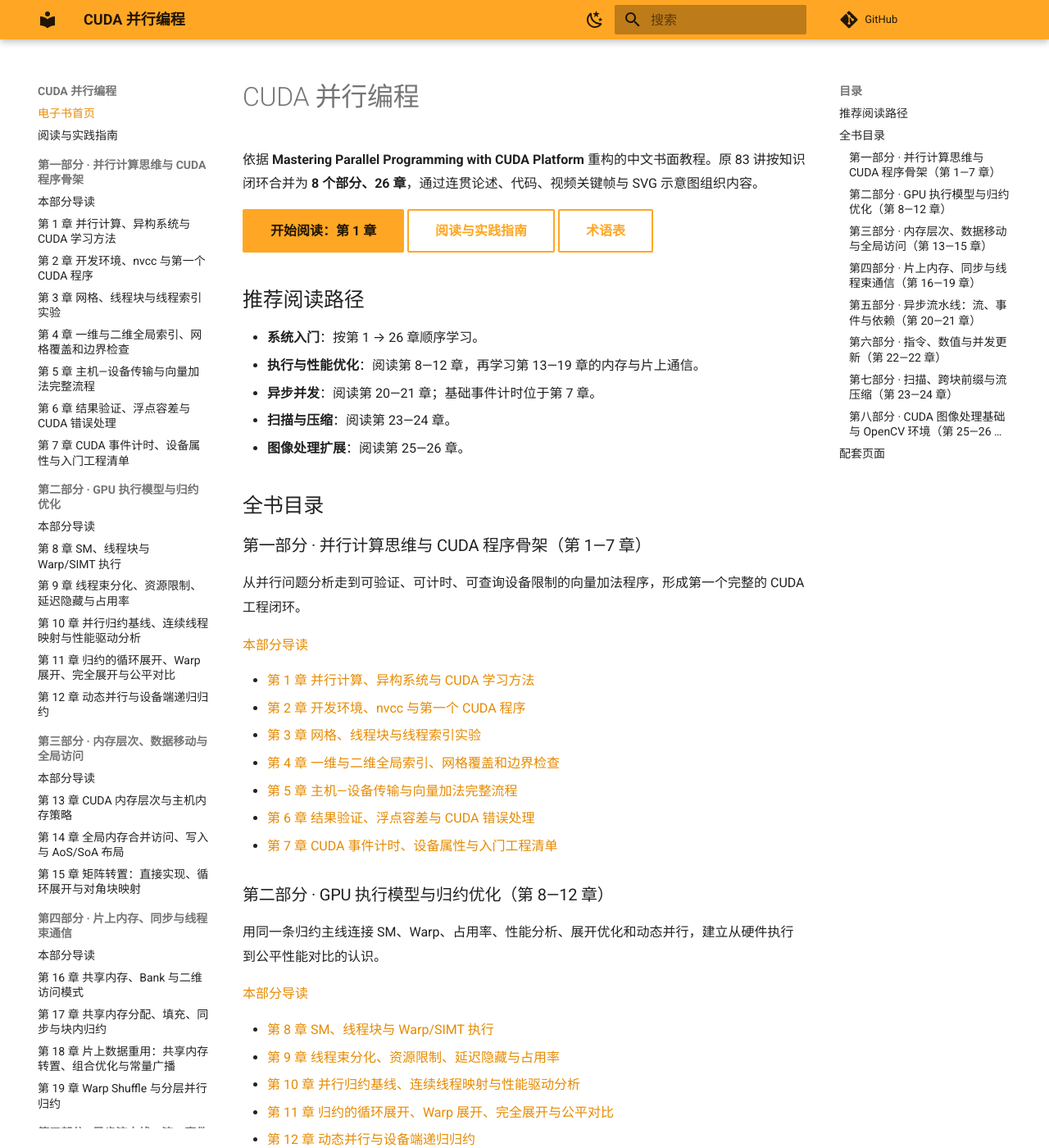
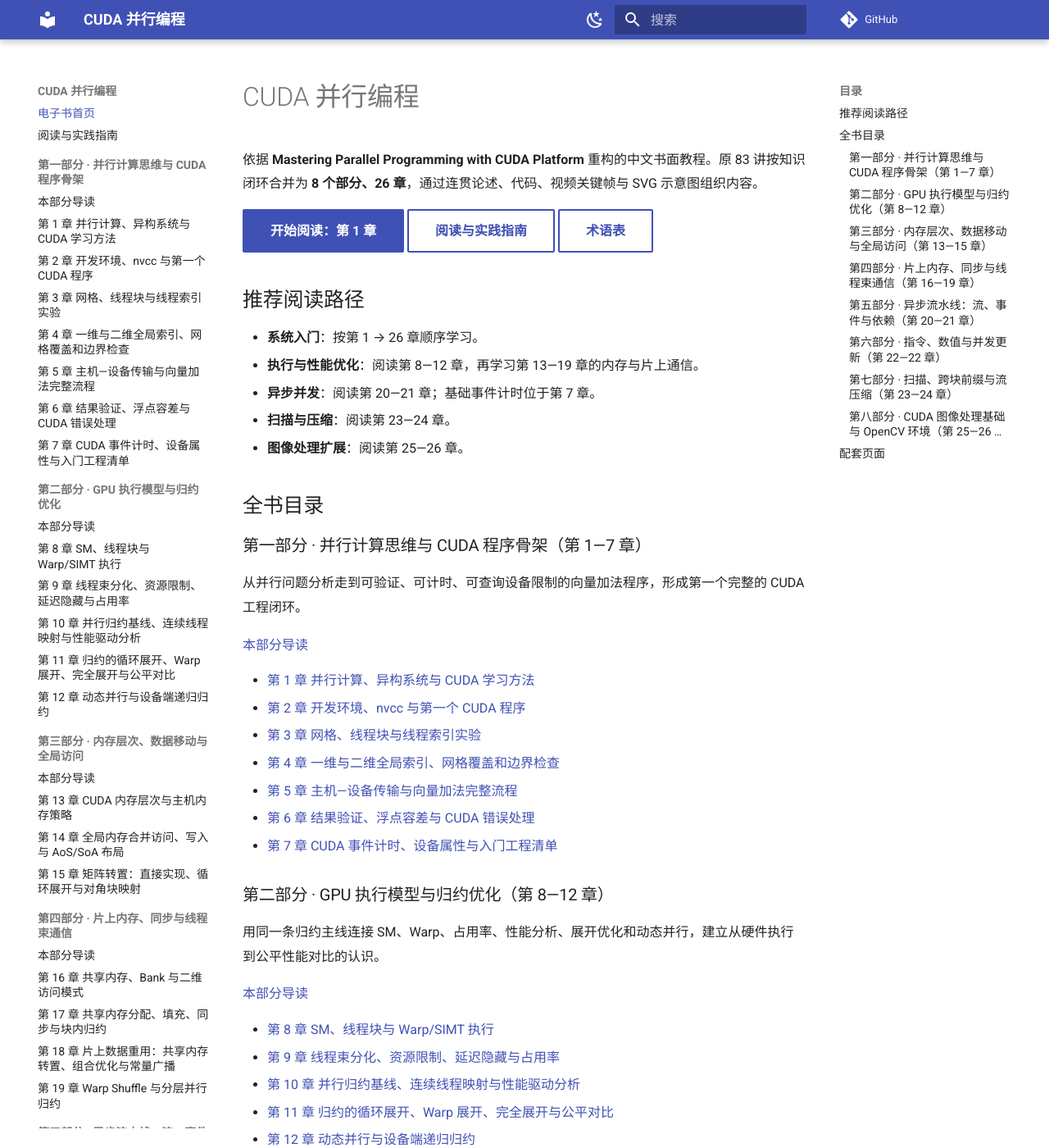
Before and after one commit to zhaojiew10/cuda-parallel-programming-ebook, an MkDocs documentation site: the page built from docs/index.md, in a window 1280 px wide and 1400 px high. Shown: the whole window at 82% size. Built offline with MkDocs 1.6.1 and Material for MkDocs 9.7.7, drawn with Linux system fonts in a browser that asks for light colours; comment, search, counter and statistics services are not loaded.

Commit message:
恢复 Material 官方默认配色

```diff
--- a/docs/resources/style.css
+++ b/docs/resources/style.css
@@ -25,33 +25,6 @@
   font-size: 0.82rem;
 }
 
-/* Warm syntax colors for light and dark code blocks. */
-[data-md-color-scheme="default"] {
-  --md-code-bg-color: #fff8e1;
-  --md-code-fg-color: #3e2723;
-  --md-code-hl-color: #ffe0b2;
-  --md-code-hl-keyword-color: #bf360c;
-  --md-code-hl-function-color: #1565c0;
-  --md-code-hl-string-color: #2e7d32;
-  --md-code-hl-number-color: #7b1fa2;
-  --md-code-hl-name-color: #00695c;
-  --md-code-hl-comment-color: #546e7a;
-  --md-code-hl-operator-color: #ad1457;
-}
-
-[data-md-color-scheme="slate"] {
-  --md-code-bg-color: #292521;
-  --md-code-fg-color: #eceff1;
-  --md-code-hl-color: #4a3b28;
-  --md-code-hl-keyword-color: #ffb74d;
-  --md-code-hl-function-color: #82aaff;
-  --md-code-hl-string-color: #a5d6a7;
-  --md-code-hl-number-color: #ce93d8;
-  --md-code-hl-name-color: #80cbc4;
-  --md-code-hl-comment-color: #b0bec5;
-  --md-code-hl-operator-color: #f48fb1;
-}
-
 .md-typeset code {
   overflow-wrap: anywhere;
 }
--- a/mkdocs.yml
+++ b/mkdocs.yml
@@ -17,15 +17,15 @@ theme:
   palette:
   - media: "(prefers-color-scheme: light)"
     scheme: default
-    primary: orange
-    accent: deep orange
+    primary: indigo
+    accent: indigo
     toggle:
       icon: material/weather-night
       name: 切换到深色模式
   - media: "(prefers-color-scheme: dark)"
     scheme: slate
-    primary: orange
-    accent: deep orange
+    primary: indigo
+    accent: indigo
     toggle:
       icon: material/weather-sunny
       name: 切换到浅色模式
```
